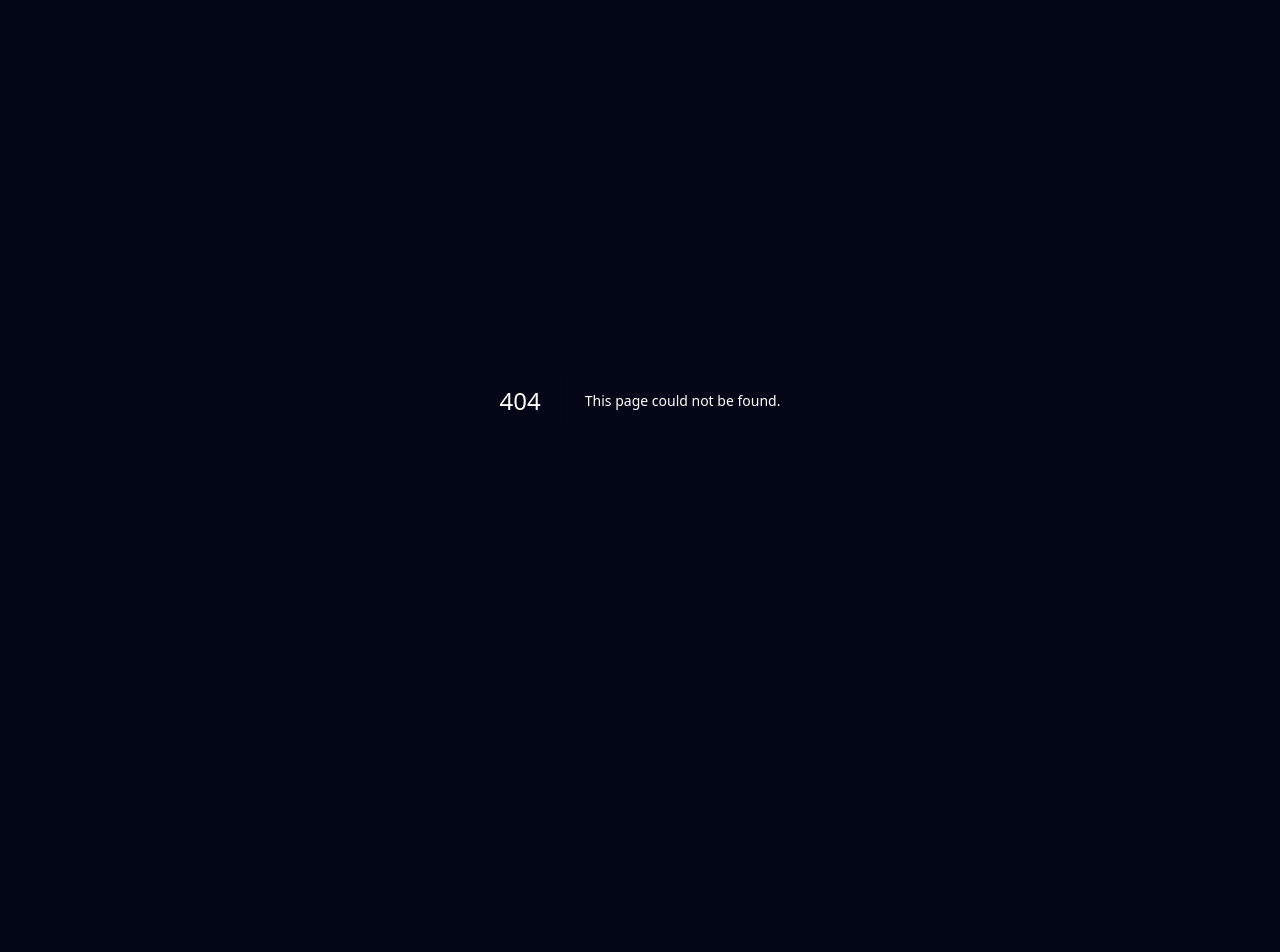
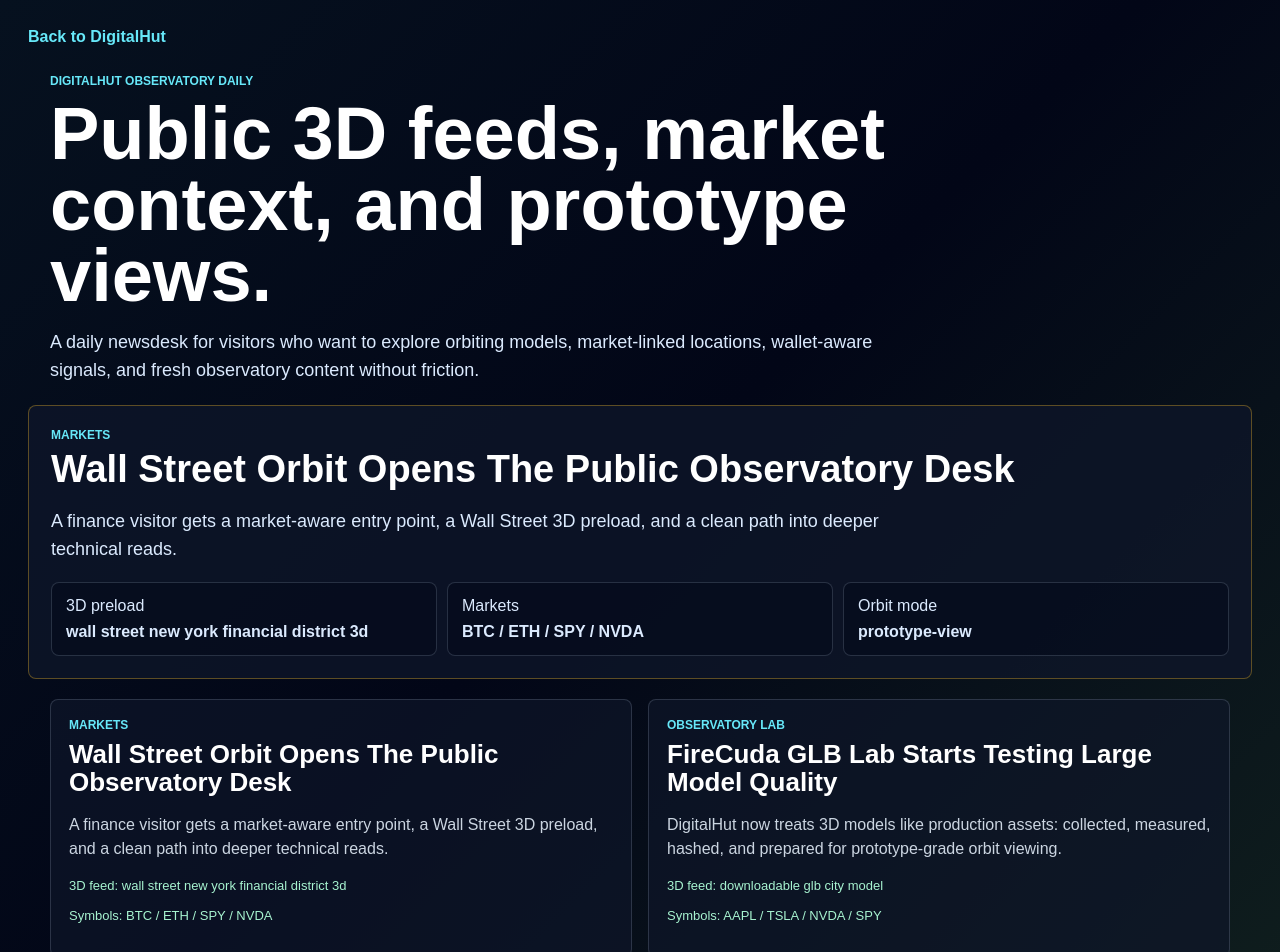
Before and after one commit to tehleader1/Digitalhut, a Next.js app: page /blog in a window 1280 px wide. Before the commit this address had no page. Shown: the top 952 px of the page. Before the commit the page ends 800 px from the top, so only its background shows below. Built offline with nearby package versions, Linux system fonts and the light colour scheme.

Commit message:
Add public observatory daily page

```diff
--- /dev/null
+++ b/app/blog/page.jsx
@@ -0,0 +1,67 @@
+import { buildDailyBriefing } from "../lib/blog/dailyPosts"
+
+export const dynamic = "force-dynamic"
+
+export const metadata = {
+  title: "DigitalHut Observatory Daily",
+  description: "Public 3D model news, market context, wallet signals, and observatory feed coverage."
+}
+
+export default function BlogPage() {
+  const briefing = buildDailyBriefing({ intent: "public-observatory" })
+  const { featured, posts } = briefing
+
+  return (
+    <main style={shell}>
+      <a href="/" style={back}>Back to DigitalHut</a>
+      <section style={hero}>
+        <div style={eyebrow}>DigitalHut Observatory Daily</div>
+        <h1 style={title}>Public 3D feeds, market context, and prototype views.</h1>
+        <p style={lede}>A daily newsdesk for visitors who want to explore orbiting models, market-linked locations, wallet-aware signals, and fresh observatory content without friction.</p>
+      </section>
+
+      <section style={featuredCard}>
+        <div style={eyebrow}>{featured.section}</div>
+        <h2 style={featuredTitle}>{featured.headline}</h2>
+        <p style={lede}>{featured.deck}</p>
+        <div style={metaGrid}>
+          <Info label="3D preload" value={featured.observatoryQuery} />
+          <Info label="Markets" value={featured.marketSymbols.join(" / ")} />
+          <Info label="Orbit mode" value={featured.orbitMode} />
+        </div>
+      </section>
+
+      <section style={grid}>
+        {posts.map(post => (
+          <article key={post.id} style={card}>
+            <div style={eyebrow}>{post.section}</div>
+            <h2 style={cardTitle}>{post.headline}</h2>
+            <p style={copy}>{post.deck}</p>
+            <p style={small}>3D feed: {post.observatoryQuery}</p>
+            <p style={small}>Symbols: {post.marketSymbols.join(" / ")}</p>
+          </article>
+        ))}
+      </section>
+    </main>
+  )
+}
+
+function Info({ label, value }) {
+  return <div style={info}><span>{label}</span><b>{value}</b></div>
+}
+
+const shell = { minHeight: "100vh", padding: 28, background: "linear-gradient(135deg,#06111f,#020617 45%,#12231f)", color: "white", fontFamily: "Arial, sans-serif" }
+const back = { color: "#67e8f9", fontWeight: 900, textDecoration: "none" }
+const hero = { maxWidth: 1180, margin: "28px auto 20px" }
+const eyebrow = { fontSize: 12, textTransform: "uppercase", letterSpacing: 0, fontWeight: 900, color: "#67e8f9" }
+const title = { fontSize: "clamp(42px,7vw,74px)", lineHeight: .96, margin: "10px 0 16px", letterSpacing: 0, maxWidth: 940 }
+const lede = { fontSize: 18, lineHeight: 1.55, color: "#dbeafe", maxWidth: 860 }
+const featuredCard = { maxWidth: 1180, margin: "0 auto 20px", border: "1px solid rgba(251,191,36,.34)", borderRadius: 8, background: "rgba(15,23,42,.78)", padding: 22 }
+const featuredTitle = { fontSize: 38, lineHeight: 1.05, margin: "8px 0 12px", letterSpacing: 0 }
+const metaGrid = { display: "grid", gridTemplateColumns: "repeat(3,minmax(0,1fr))", gap: 10, marginTop: 18 }
+const info = { border: "1px solid rgba(148,163,184,.24)", borderRadius: 8, padding: 14, background: "rgba(2,6,23,.42)", display: "grid", gap: 8, color: "#dbeafe", overflowWrap: "anywhere" }
+const grid = { maxWidth: 1180, margin: "0 auto", display: "grid", gridTemplateColumns: "repeat(2,minmax(0,1fr))", gap: 16 }
+const card = { border: "1px solid rgba(148,163,184,.24)", borderRadius: 8, background: "rgba(15,23,42,.68)", padding: 18 }
+const cardTitle = { fontSize: 26, lineHeight: 1.1, margin: "8px 0 10px", letterSpacing: 0 }
+const copy = { color: "#cbd5e1", lineHeight: 1.5 }
+const small = { color: "#a7f3d0", fontSize: 13, lineHeight: 1.35, overflowWrap: "anywhere" }
```
